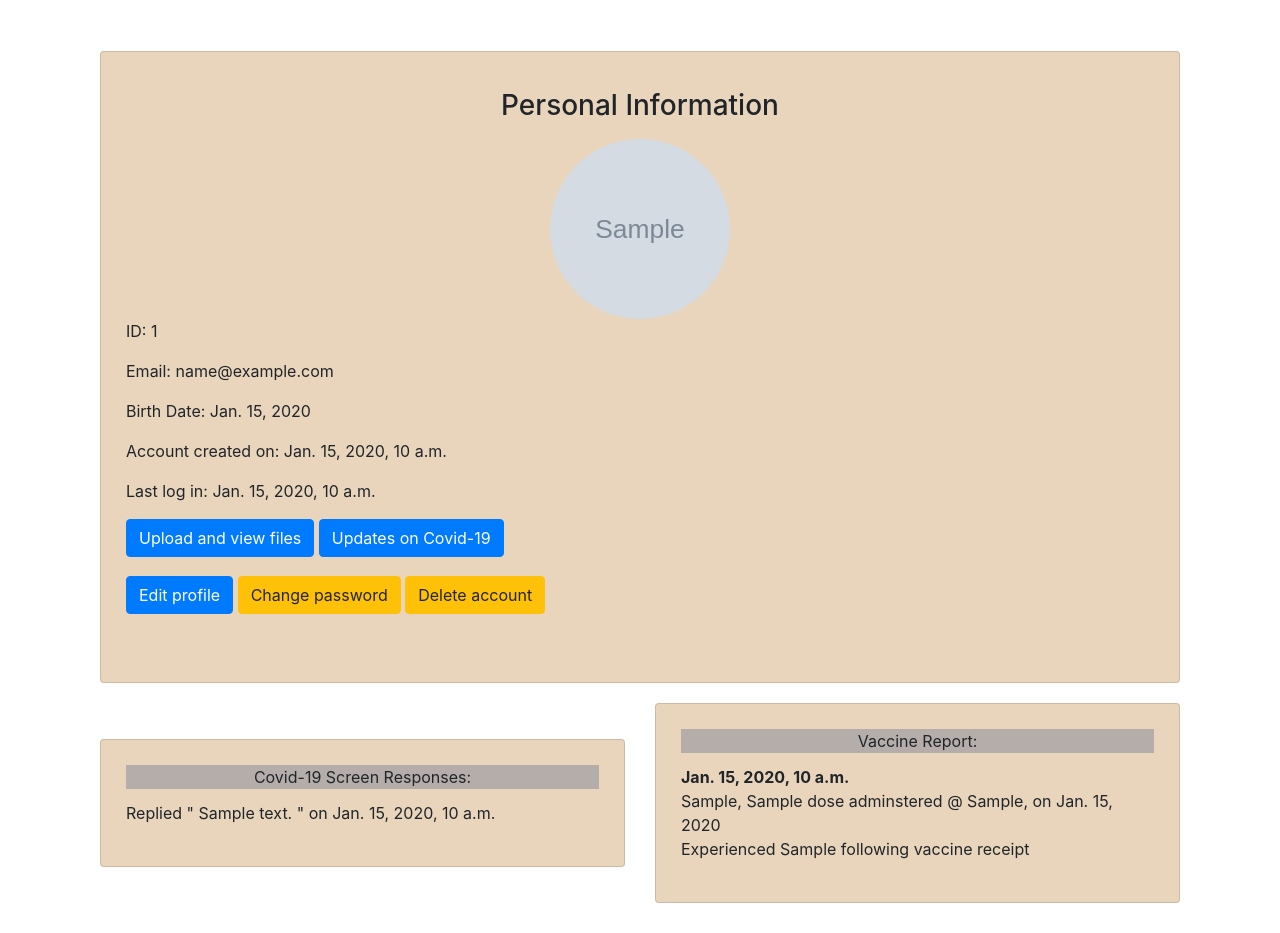
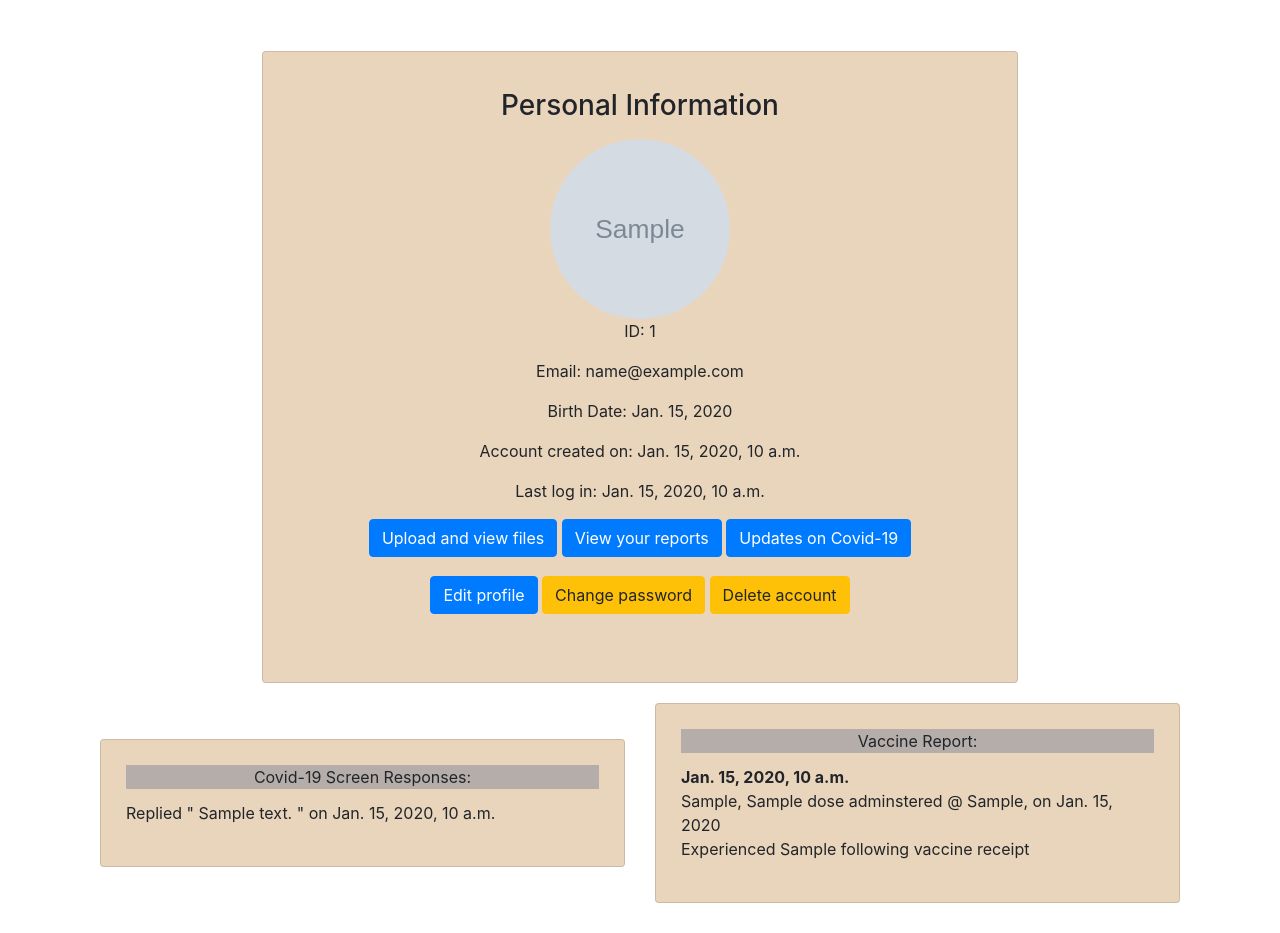
Before and after one commit to LilianBob/Covi_Org, a Django app: page /profile/1 in a window 1280 px wide. Shown: the part 62-995 px from the top of the page. Run offline with Django 3.2, Linux system fonts and the light colour scheme; a user stored in the database is signed in; tables that the repository leaves empty hold one stand-in row (values such as "Sample post"); grey boxes marked "Sample" are stand-in pictures; some libraries are stand-ins or nearby versions.

Commit message:
edit profile feature updated

```diff
--- a/orgHaccounts/admin.py
+++ b/orgHaccounts/admin.py
@@ -2,7 +2,7 @@ from django.contrib import admin
 from django.contrib.auth import get_user_model
 from django.contrib.auth.models import Group
 from django.contrib.auth.admin import UserAdmin as BaseUserAdmin
-from .models import User, UserAvatar, FileUpload, ScreenAnswer, VaccineResponse,NewsPost, Comment, Like
+from .models import User, FileUpload, ScreenAnswer, VaccineResponse,NewsPost, Comment, Like
 from .forms import UserAdminCreationForm, UserAdminChangeForm
 
 
@@ -32,9 +32,6 @@ class UserAdmin(BaseUserAdmin):
 
 
 admin.site.register(User, UserAdmin)
-@admin.register(UserAvatar)
-class UserAvatar(admin.ModelAdmin):
-    list_display=("avatar", "user")
 @admin.register(FileUpload)
 class FileUpload(admin.ModelAdmin):
     list_display=("file", "user")
--- a/orgHaccounts/forms.py
+++ b/orgHaccounts/forms.py
@@ -3,7 +3,7 @@ from django.contrib.auth.forms import UserCreationForm
 from django.contrib.auth import get_user_model
 from django.contrib.auth.forms import ReadOnlyPasswordHashField
 from django.core.files.images import get_image_dimensions
-from .models import FileUpload, UserAvatar
+from .models import FileUpload
 
 User = get_user_model()
 class RegisterForm(UserCreationForm):
@@ -36,7 +36,7 @@ class RegisterForm(UserCreationForm):
         return cleaned_data
 class UserProfileForm(forms.ModelForm):
     class Meta:
-        model = UserAvatar
+        model = User
         fields = ['avatar']
 
     def clean_avatar(self):
@@ -44,7 +44,7 @@ class UserProfileForm(forms.ModelForm):
 
         try:
             w, h = get_image_dimensions(avatar)
-            max_width = max_height = 100
+            max_width = max_height = 180
             if w > max_width or h > max_height:
                 raise forms.ValidationError(
                     u'Please use an image that is '
@@ -62,7 +62,7 @@ class UserProfileForm(forms.ModelForm):
 class OHUserUpdateForm(forms.ModelForm):
     email = forms.EmailField(label= 'Email address', widget=forms.TextInput(attrs={'class': 'form-control col-lg-6', 'type':'text',}),)
     date_of_birth = forms.DateField(label= 'Birth Date', widget=forms.DateInput(format=('%d-%m-%Y'), attrs={'class':'form-control col-lg-6', 'type':'Date','value': '{ user_date_of_birth }'}),)
-    avatar= forms.ImageField(label= 'Picture', widget=forms.ClearableFileInput(attrs={'class':'form-control col-lg-6', 'value': '{ user_avatar }'}),)
+    avatar= forms.ImageField(label= 'Picture', widget=forms.ClearableFileInput(attrs={'value': '{ user_avatar }'}),)
     class Meta:
         model=User
         fields=['email', 'date_of_birth', 'avatar']
--- a/orgHaccounts/models.py
+++ b/orgHaccounts/models.py
@@ -86,9 +86,9 @@ class OrgHUser(AbstractBaseUser):
         "Is the user a admin member?"
         return self.admin
 
-class UserAvatar(models.Model):
-    user= models.OneToOneField(User, on_delete=models.CASCADE)
-    avatar= models.ImageField(upload_to='profile_images', default='default.jpg')
+# class UserAvatar(models.Model):
+#     user= models.OneToOneField(User, on_delete=models.CASCADE)
+#     avatar= models.ImageField(upload_to='profile_images', default='default.jpg')
 
 class ScreenAnswer(models.Model):
     answer= models.CharField(max_length=25)
--- a/orgHaccounts/templates/dashboard/editPersonalinfo.html
+++ b/orgHaccounts/templates/dashboard/editPersonalinfo.html
@@ -17,8 +17,7 @@ Edit Personal Information
             <p class="display-4"> Edit Profile </p>
             <form method="POST" enctype="multipart/form-data">
                 {% csrf_token %}
-                {{ formB|crispy }}
-                {{ formA|crispy }}
+                {{ form|crispy }}
                 <div class="row">
                     <div class="col">
                         <div class="form-group">
--- a/orgHaccounts/templates/dashboard/profile.html
+++ b/orgHaccounts/templates/dashboard/profile.html
@@ -14,13 +14,12 @@
         </div>
     </div>
     <div class="row">
-        <div class="col align-self-center">
-            <div class="card" style="width:100%;">
+        <div class="col d-flex align-self-center justify-content-center text-center">
+            <div class="card" style="width:70%;">
                 <div class="card-body">
                     <p class= "card-title"><h3> Personal Information </h3></p>
-                    <div class="text-center">
+                    <!-- <div class="text-center"> -->
                         <img src="{{ user.avatar.url }}" alt="profile" class="img-responsive avatar" >
-                    </div>
                         <p class="card-text"><span class="text-center"> ID: {{ user.id }} </span></p>
                         <p class="card-text"> Email: {{ user.email }}</p>
                         <p class="card-text"> Birth Date: {{ user.date_of_birth }} </p>
@@ -28,6 +27,7 @@
                         <p class="card-text"> <span> Last log in: {{ user.last_login }} </span></p>
                         <p class="card-text">
                             <a href="/file_upload/{{ user.id }}" class="btn btn-primary"> Upload and view files </a>
+                            <a href="#reportinghistory" class="btn btn-primary"> View your reports </a>
                             <a href="/feed" class="btn btn-primary"> Updates on {{ health_condition }} </a>
                         </p>
                         <p>
@@ -35,11 +35,12 @@
                             <a href="/password_change" class="btn btn-warning"> Change password </a>
                             <a href="/delete_profile/{{ user.id }}" class="btn btn-warning"> Delete account </a>
                         </p><br>
+                    <!-- </div>     -->
                 </div>
             </div>
         </div>
     </div>
-    <div class="row">
+    <div class="row" id="reportinghistory">
         <div class="col align-self-center">
             <div class="card" style="width:100%;">
             {% if user.screenAnswers %}
--- a/orgHaccounts/views.py
+++ b/orgHaccounts/views.py
@@ -4,7 +4,7 @@ from django.contrib.auth import get_user_model
 from django.contrib.auth import login as OHlogin, authenticate as OHauthenticate, logout as OHlogout
 from .forms import RegisterForm, AuthenticationForm, OHUserUpdateForm, UserDeleteForm, FileUploadForm, UserProfileForm
 from django.contrib import messages
-from .models import FileUpload, User, ScreenAnswer, UserAvatar, VaccineResponse, NewsPost, Comment, Like
+from .models import FileUpload, User, ScreenAnswer, VaccineResponse, NewsPost, Comment, Like
 
 User= get_user_model()
 
```
Lines whose indentation alone changed are shown as unchanged.
